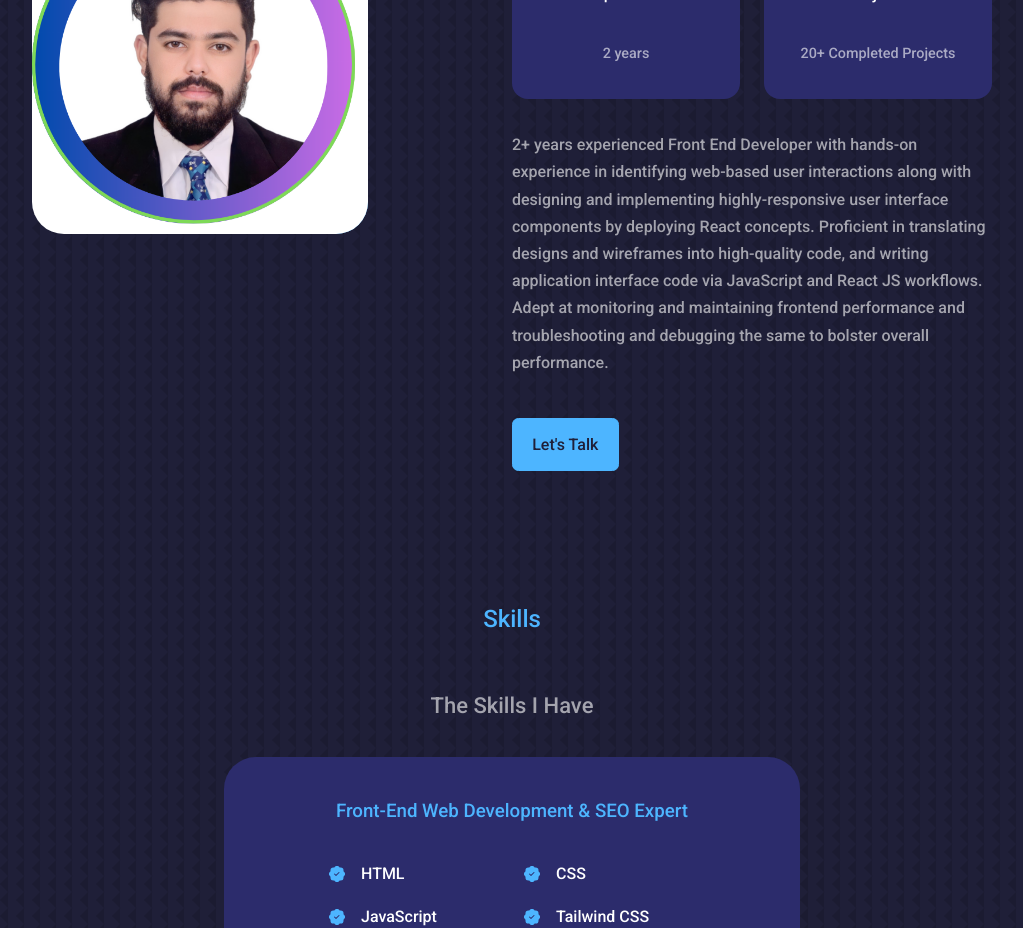
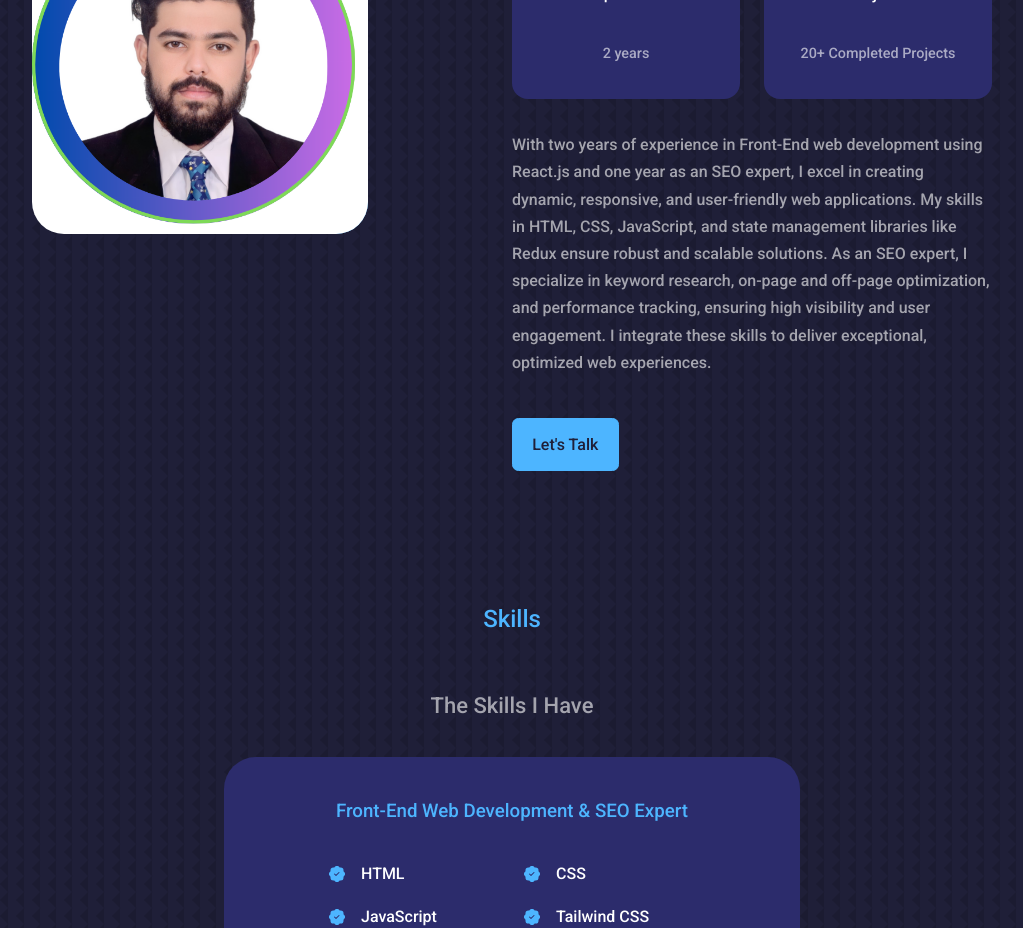
Before and after one commit to Mehedi325/About_my_portfolio, a React (Create React App) app: page / in a window 1280 px wide. Shown: the part 900-1828 px from the top of the page, without its empty margins (128-1151 px from the left). Built offline with nearby package versions, Linux system fonts and the light colour scheme.

Commit message:
Update Intro.jsx

```diff
--- a/src/components/intro/Intro.jsx
+++ b/src/components/intro/Intro.jsx
@@ -33,14 +33,12 @@ const Intro = () => {
             </article>
           </div>
           <p>
-            2+ years experienced Front End Developer with hands-on experience in
-            identifying web-based user interactions along with designing and
-            implementing highly-responsive user interface components by
-            deploying React concepts. Proficient in translating designs and
-            wireframes into high-quality code, and writing application interface
-            code via JavaScript and React JS workflows. Adept at monitoring and
-            maintaining frontend performance and troubleshooting and debugging
-            the same to bolster overall performance.
+            With two years of experience in Front-End web development using React.js and one year as an SEO expert,
+            I excel in creating dynamic, responsive, and user-friendly web applications.
+            My skills in HTML, CSS, JavaScript, and state management libraries like Redux ensure robust and scalable solutions.
+            As an SEO expert, I specialize in keyword research, on-page and off-page optimization, and performance tracking,
+            ensuring high visibility and user engagement.
+            I integrate these skills to deliver exceptional, optimized web experiences.
           </p>
           <a href="#contact" className="btn btn-primary">
             Let's Talk
```
